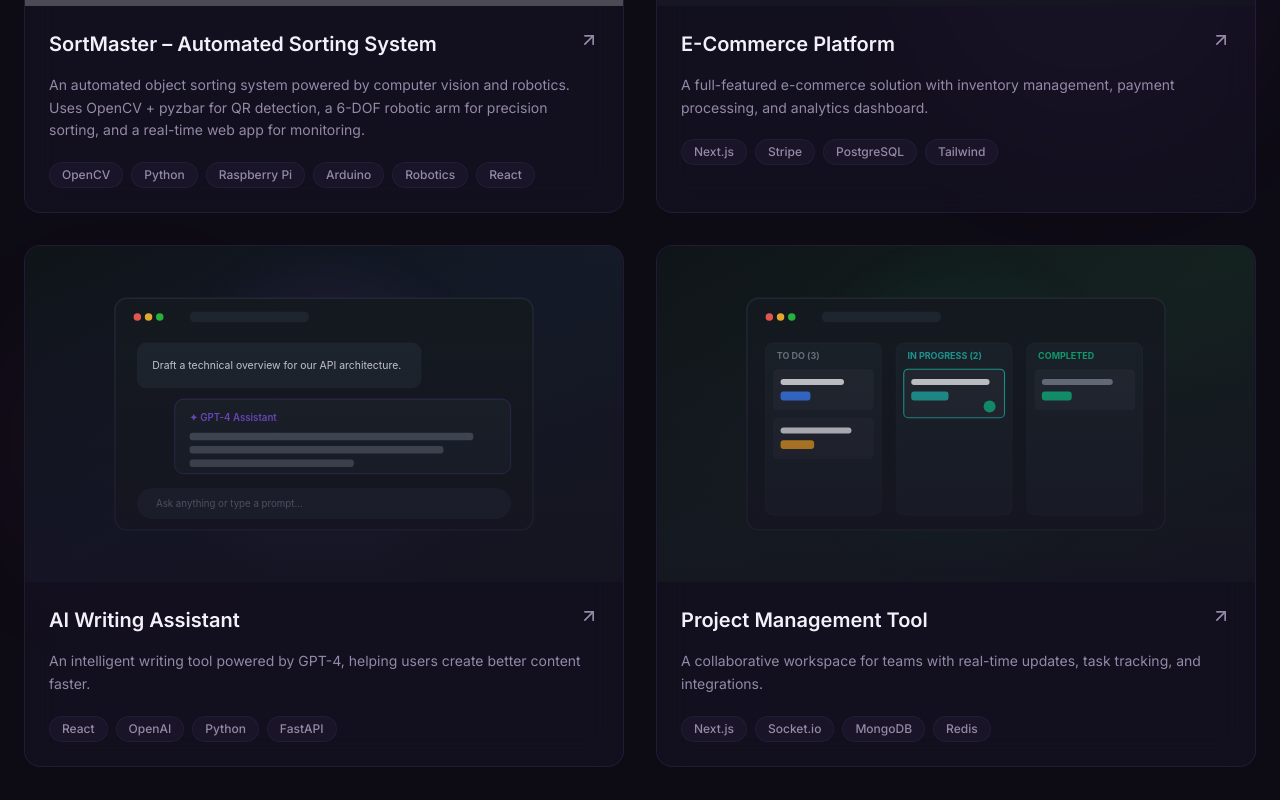
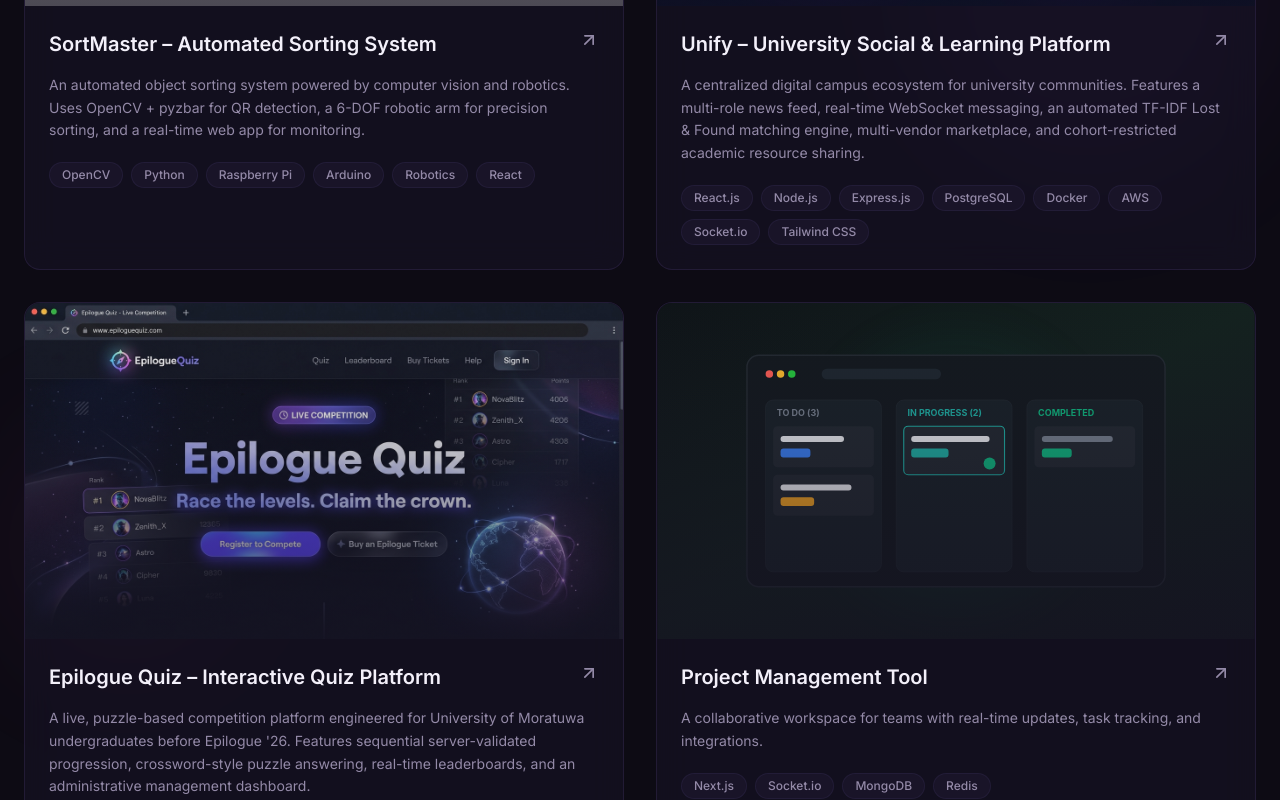
Before and after one commit to PragathiJayasinghe/My-Portfolio, a React (Vite) app: page / in a window 1280 px wide. Shown: the part 6280-7080 px from the top of the page. Built offline with nearby package versions, Linux system fonts and the light colour scheme; grey boxes are pictures that could not be loaded; a web font is replaced by a local one.

Commit message:
feat(projects): add Unify and Epilogue Quiz projects with images and details

```diff
--- a/src/sections/Projects.jsx
+++ b/src/sections/Projects.jsx
@@ -12,22 +12,22 @@ const projects = [
     github: "https://github.com/n1s1th/QR_Based_Sorting_Robot_Arm",
   },
   {
-    title: "E-Commerce Platform",
+    title: "Unify – University Social & Learning Platform",
     description:
-      "A full-featured e-commerce solution with inventory management, payment processing, and analytics dashboard.",
-    image: "/projects/project2.svg",
-    tags: ["Next.js", "Stripe", "PostgreSQL", "Tailwind"],
-    link: "#",
-    github: "#",
+      "A centralized digital campus ecosystem for university communities. Features a multi-role news feed, real-time WebSocket messaging, an automated TF-IDF Lost & Found matching engine, multi-vendor marketplace, and cohort-restricted academic resource sharing.",
+    image: "/projects/unify.jpg",
+    tags: ["React.js", "Node.js", "Express.js", "PostgreSQL", "Docker", "AWS", "Socket.io", "Tailwind CSS"],
+    link: "https://unify-social.app/",
+    github: "https://github.com/Shehan-Dinusha/Unify",
   },
   {
-    title: "AI Writing Assistant",
+    title: "Epilogue Quiz – Interactive Quiz Platform",
     description:
-      "An intelligent writing tool powered by GPT-4, helping users create better content faster.",
-    image: "/projects/project3.svg",
-    tags: ["React", "OpenAI", "Python", "FastAPI"],
-    link: "#",
-    github: "#",
+      "A live, puzzle-based competition platform engineered for University of Moratuwa undergraduates before Epilogue '26. Features sequential server-validated progression, crossword-style puzzle answering, real-time leaderboards, and an administrative management dashboard.",
+    image: "/projects/epilogue-quiz.jpg",
+    tags: ["Next.js 16", "React 19", "TypeScript", "Tailwind CSS", "Prisma", "MySQL", "Redis"],
+    link: "https://quiz.moraspirit.com",
+    github: "https://github.com/moraspirit/epilogue-quiz-game-web-app",
   },
   {
     title: "Project Management Tool",
```
Also changed, not shown: public/projects/epilogue-quiz.jpg (added), public/projects/unify.jpg (added).
